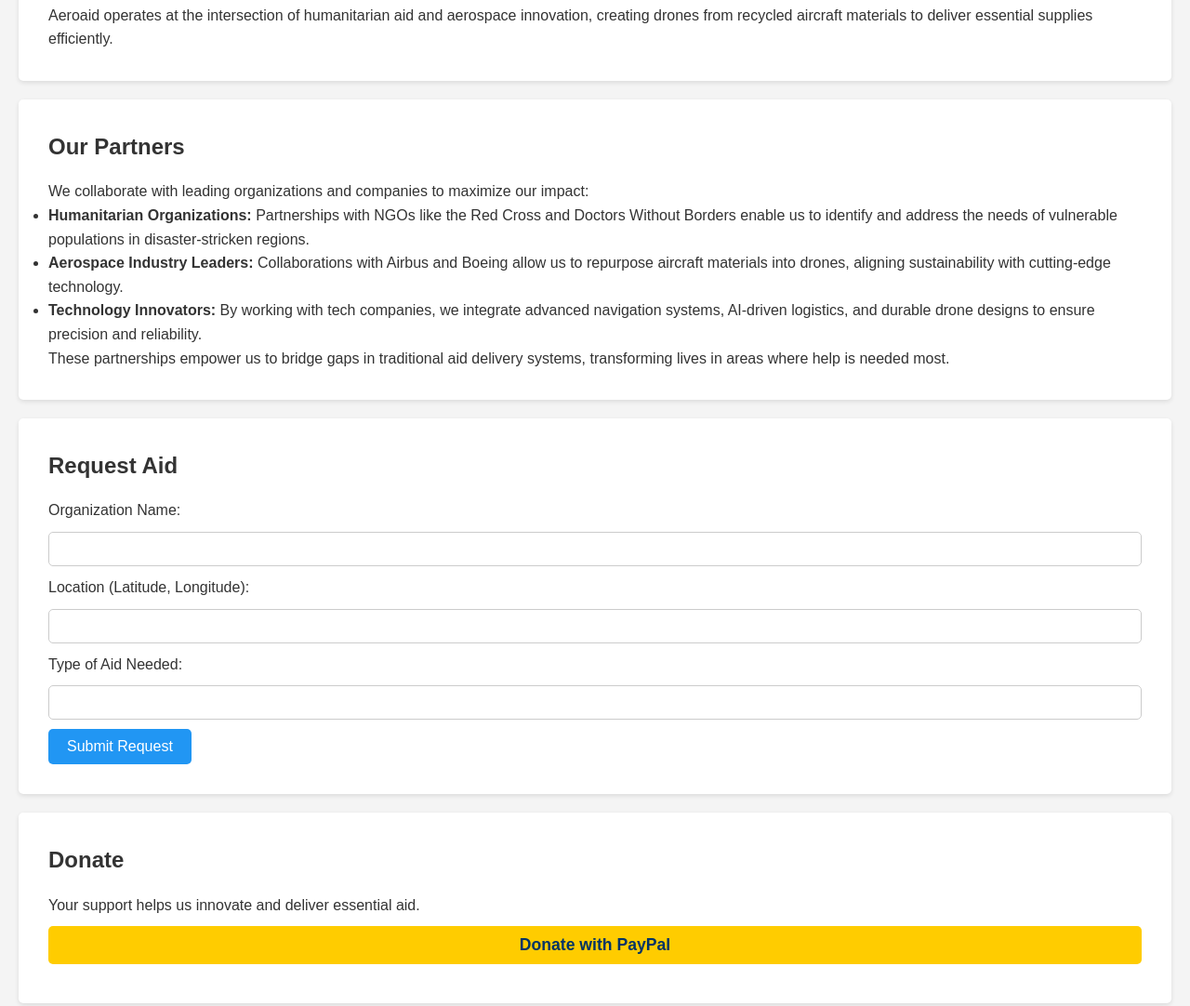
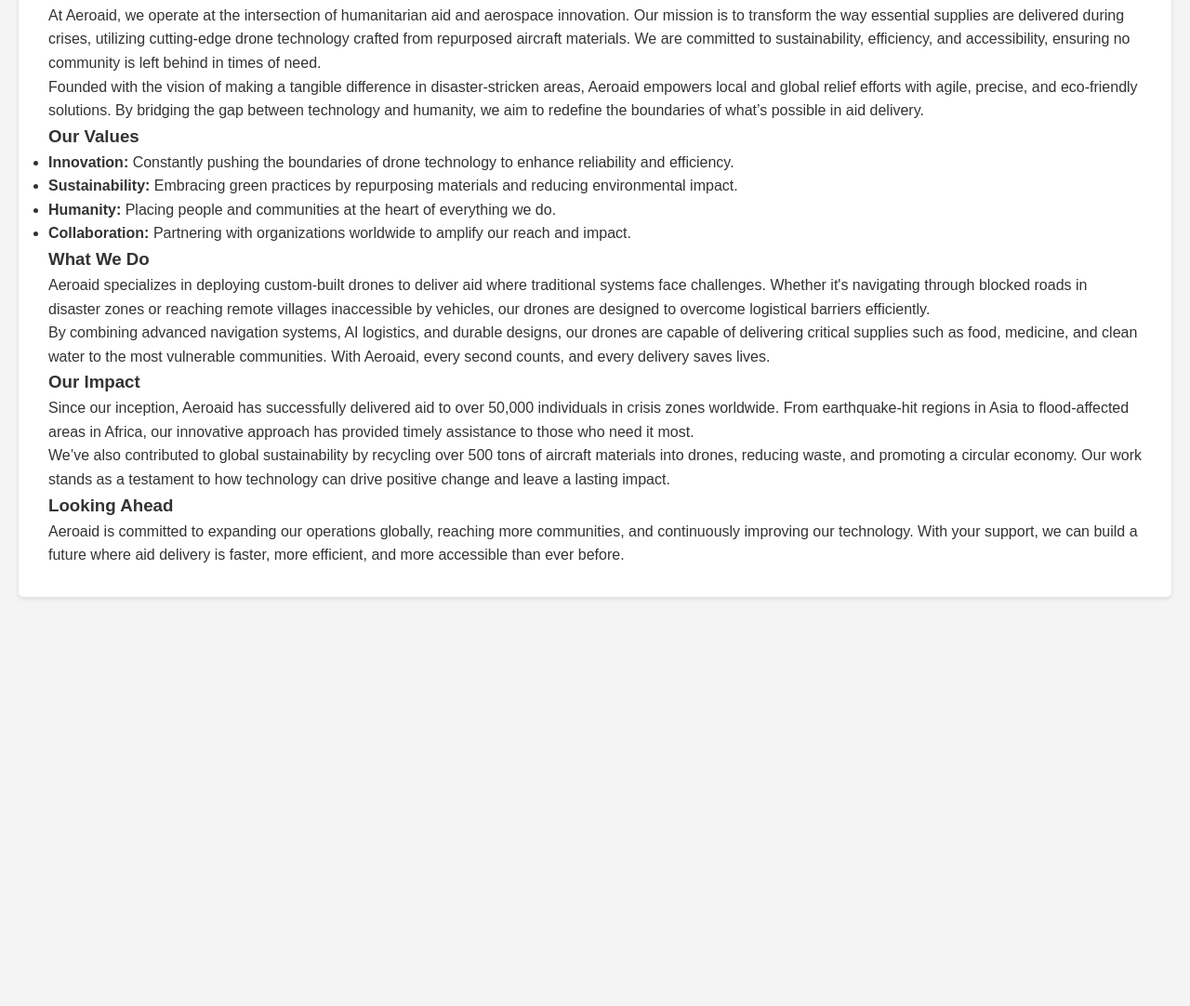
Before and after one commit to javitester/Drone-Webpage, a plain HTML site: page index.html in a window 1280 px wide. Shown: the part 497-1579 px from the top of the page at 93% size. After the commit the page ends 1159 px from the top, so only its background shows below. Drawn offline with nearby package versions, Linux system fonts and the light colour scheme.

Commit message:
Update index.html

```diff
--- a/index.html
+++ b/index.html
@@ -150,70 +150,39 @@
 
     <section id="about">
         <h2>About Us</h2>
-        <p>Aeroaid operates at the intersection of humanitarian aid and aerospace innovation, creating drones from recycled aircraft materials to deliver essential supplies efficiently.</p>
+        <p>
+            At Aeroaid, we operate at the intersection of humanitarian aid and aerospace innovation. Our mission is to transform the way essential supplies are delivered during crises, utilizing cutting-edge drone technology crafted from repurposed aircraft materials. We are committed to sustainability, efficiency, and accessibility, ensuring no community is left behind in times of need.
+        </p>
+        <p>
+            Founded with the vision of making a tangible difference in disaster-stricken areas, Aeroaid empowers local and global relief efforts with agile, precise, and eco-friendly solutions. By bridging the gap between technology and humanity, we aim to redefine the boundaries of what’s possible in aid delivery.
+        </p>
+        <h3>Our Values</h3>
+        <ul>
+            <li><strong>Innovation:</strong> Constantly pushing the boundaries of drone technology to enhance reliability and efficiency.</li>
+            <li><strong>Sustainability:</strong> Embracing green practices by repurposing materials and reducing environmental impact.</li>
+            <li><strong>Humanity:</strong> Placing people and communities at the heart of everything we do.</li>
+            <li><strong>Collaboration:</strong> Partnering with organizations worldwide to amplify our reach and impact.</li>
+        </ul>
+        <h3>What We Do</h3>
+        <p>
+            Aeroaid specializes in deploying custom-built drones to deliver aid where traditional systems face challenges. Whether it's navigating through blocked roads in disaster zones or reaching remote villages inaccessible by vehicles, our drones are designed to overcome logistical barriers efficiently.
+        </p>
+        <p>
+            By combining advanced navigation systems, AI logistics, and durable designs, our drones are capable of delivering critical supplies such as food, medicine, and clean water to the most vulnerable communities. With Aeroaid, every second counts, and every delivery saves lives.
+        </p>
+        <h3>Our Impact</h3>
+        <p>
+            Since our inception, Aeroaid has successfully delivered aid to over 50,000 individuals in crisis zones worldwide. From earthquake-hit regions in Asia to flood-affected areas in Africa, our innovative approach has provided timely assistance to those who need it most.
+        </p>
+        <p>
+            We’ve also contributed to global sustainability by recycling over 500 tons of aircraft materials into drones, reducing waste, and promoting a circular economy. Our work stands as a testament to how technology can drive positive change and leave a lasting impact.
+        </p>
+        <h3>Looking Ahead</h3>
+        <p>
+            Aeroaid is committed to expanding our operations globally, reaching more communities, and continuously improving our technology. With your support, we can build a future where aid delivery is faster, more efficient, and more accessible than ever before.
+        </p>
     </section>
 
-    <section id="partners">
-        <h2>Our Partners</h2>
-        <p>We collaborate with leading organizations and companies to maximize our impact:</p>
-        <ul>
-            <li><strong>Humanitarian Organizations:</strong> Partnerships with NGOs like the Red Cross and Doctors Without Borders enable us to identify and address the needs of vulnerable populations in disaster-stricken regions.</li>
-            <li><strong>Aerospace Industry Leaders:</strong> Collaborations with Airbus and Boeing allow us to repurpose aircraft materials into drones, aligning sustainability with cutting-edge technology.</li>
-            <li><strong>Technology Innovators:</strong> By working with tech companies, we integrate advanced navigation systems, AI-driven logistics, and durable drone designs to ensure precision and reliability.</li>
-        </ul>
-        <p>These partnerships empower us to bridge gaps in traditional aid delivery systems, transforming lives in areas where help is needed most.</p>
-    </section>
-
-    <section id="request">
-        <h2>Request Aid</h2>
-        <form action="#" method="POST">
-            <label for="orgName">Organization Name:</label>
-            <input type="text" id="orgName" name="orgName" required>
-
-            <label for="location">Location (Latitude, Longitude):</label>
-            <input type="text" id="location" name="location" required>
-
-            <label for="aidType">Type of Aid Needed:</label>
-            <input type="text" id="aidType" name="aidType" required>
-        </form>
-        <div class="submit-button">
-            <input type="submit" value="Submit Request">
-        </div>
-    </section>
-
-    <section id="donate">
-        <h2>Donate</h2>
-        <p>Your support helps us innovate and deliver essential aid.</p>
-        <form action="https://www.paypal.com/donate" method="post" target="_top">
-            <input type="hidden" name="business" value="YOUR_PAYPAL_ID">
-            <input type="hidden" name="item_name" value="Aeroaid Donation">
-            <input type="hidden" name="currency_code" value="USD">
-            <input class="paypal-button" type="submit" value="Donate with PayPal">
-        </form>
-    </section>
-
-    <section id="contact">
-        <h2>Contact Us</h2>
-        <p>Email: support@aeroaid.org</p>
-        <p>Phone: +1 (555) 123-4567</p>
-    </section>
-
-    <section id="map">
-        <h2>Our Location</h2>
-        <div id="map"></div>
-    </section>
-
-    <footer>
-        <p>&copy; 2024 Aeroaid. All rights reserved.</p>
-    </footer>
-
-    <script src="https://unpkg.com/leaflet@1.7.1/dist/leaflet.js"></script>
-    <script>
-        var map = L.map('map').setView([51.505, -0.09], 13);
-        L.tileLayer('https://{s}.tile.openstreetmap.org/{z}/{x}/{y}.png', {
-            attribution: '&copy; OpenStreetMap contributors'
-        }).addTo(map);
-        L.marker([51.505, -0.09]).addTo(map).bindPopup("<b>Aeroaid Headquarters</b>").openPopup();
-    </script>
+    <!-- Remaining sections for partners, request, donate, contact, and map -->
 </body>
 </html>
```
